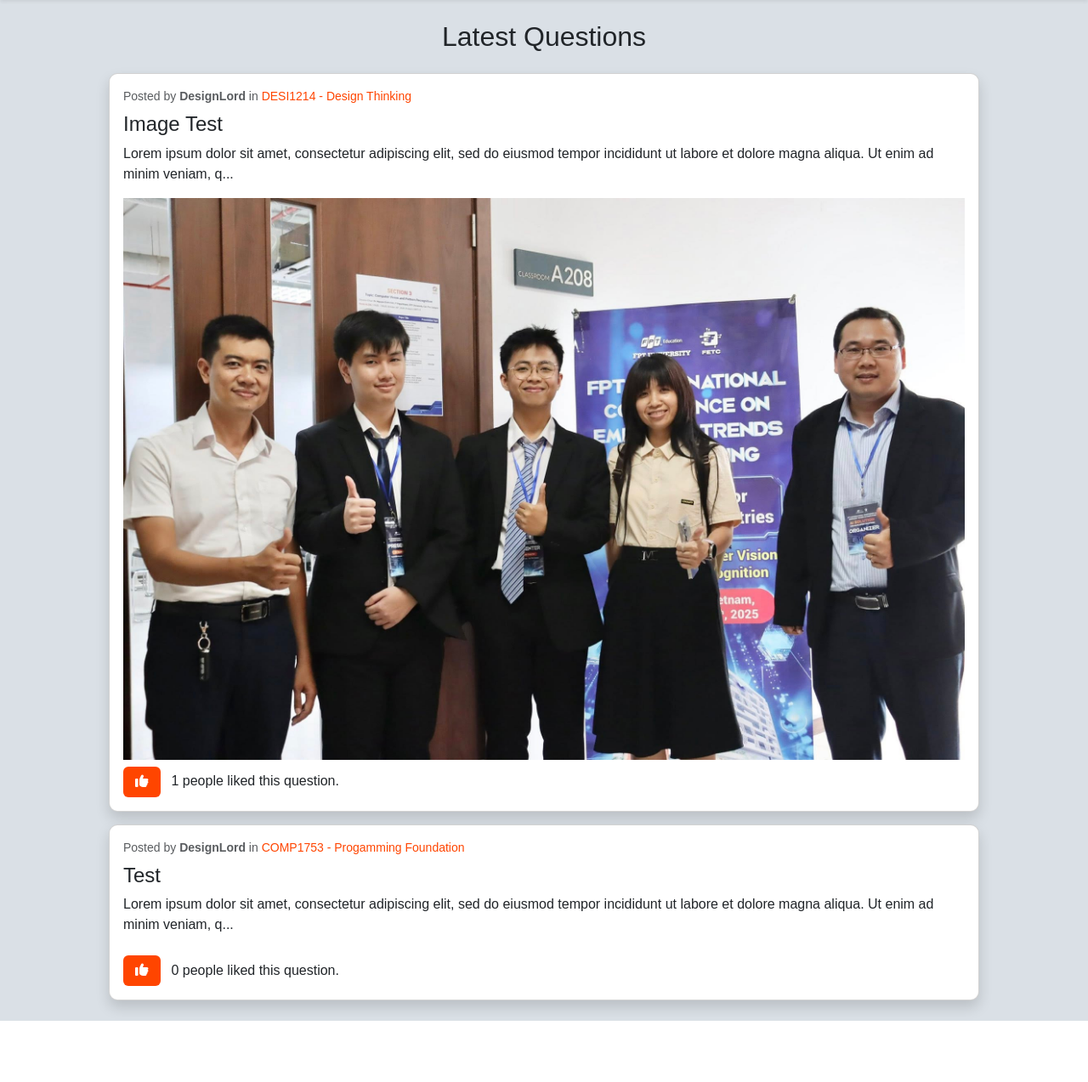
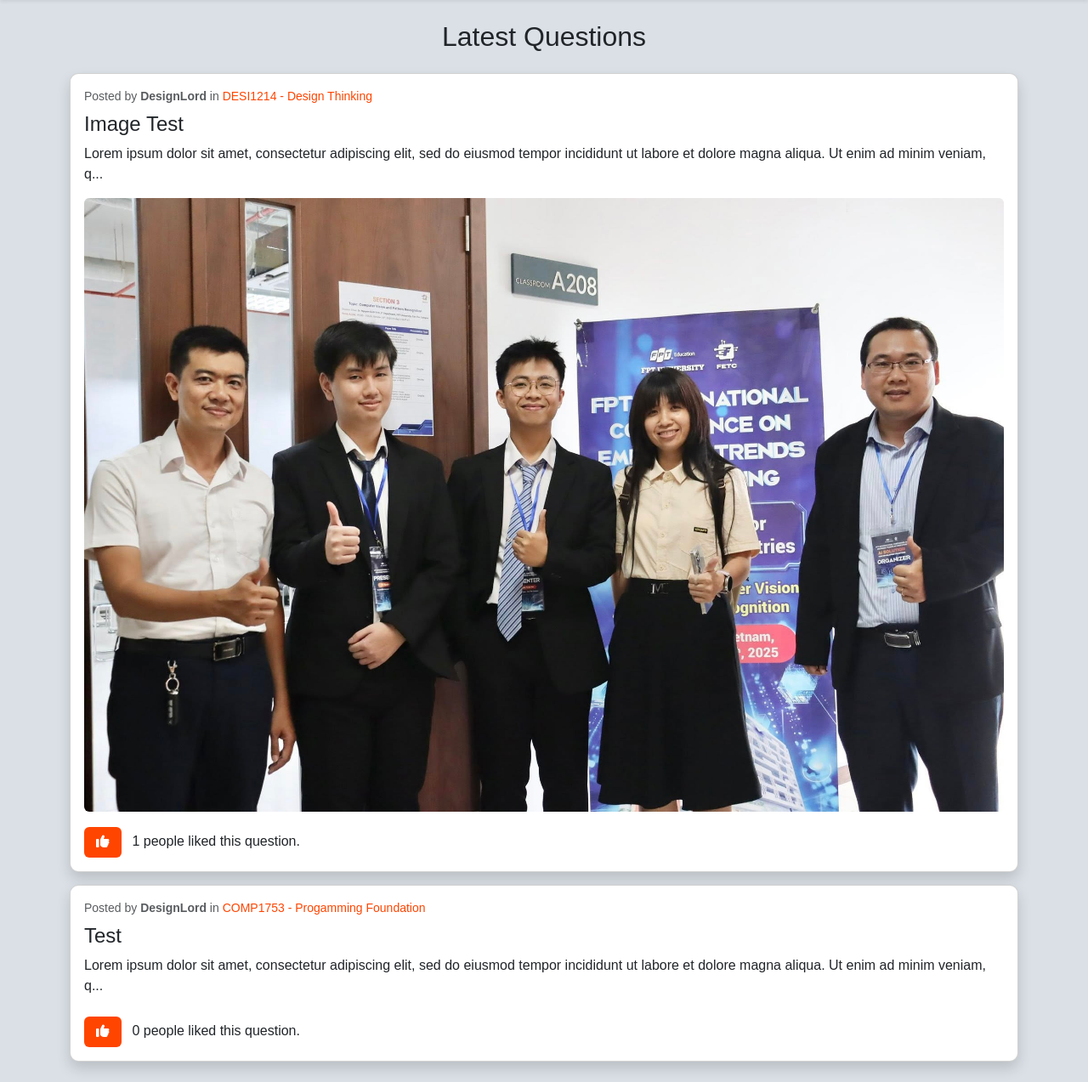
Before and after one commit to KatoTheFluffyWolf/StudentOverflow-CW, a PHP site: page / in a window 1280 px wide. Shown: the part 74-1347 px from the top of the page at 85% size. Before the commit the page ends 1275 px from the top, so only its background shows below. Run offline with PHP 8.4, Linux system fonts and the light colour scheme; a user stored in the database is signed in; data comes from the database, SQL or seed files in the repository; some libraries are stand-ins or nearby versions.

Commit message:
Enhance index.html.php with image styling
Added styling for post images and ensured proper scaling.

```diff
--- a/templates/index.html.php
+++ b/templates/index.html.php
@@ -14,7 +14,7 @@
 
     .card {
       margin: 15px auto;
-      max-width: 80vw;
+      max-width: vw;
       border-radius: 10px;
       transition: transform 0.1s ease, box-shadow 0.1s ease;
     }
@@ -35,6 +35,15 @@
     .text-primary {
       color: #ff4500 !important;
     }
+    .post-image {
+      display: block;
+      max-width: 100%;
+      height: auto;
+      max-height: 800px;
+      object-fit: cover;
+      margin: 10px auto;  /* auto left/right = centered */
+      border-radius: 6px;
+}
   </style>
 </head>
 <body>
```
